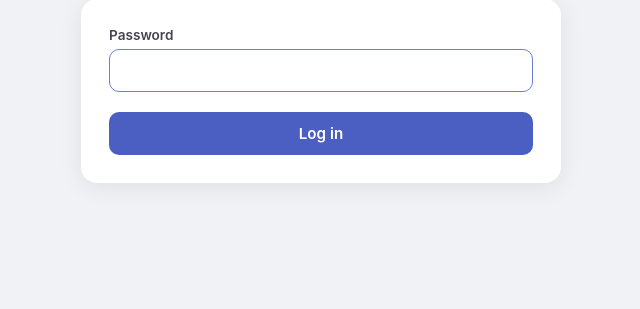
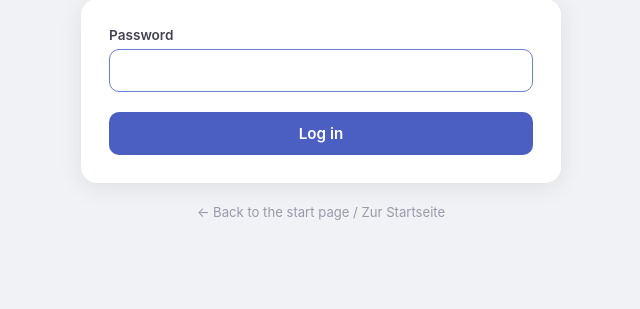
Before and after one commit to joshuamunsch1/TherapyBot, a Flask app: page /admin/login in a window 1280 px wide. Shown: the part 126-435 px from the top of the page, without its empty margins (319-959 px from the left). Run offline with Flask 3, Linux system fonts and the light colour scheme; some libraries are stand-ins or nearby versions.

Commit message:
Add instructor area

```diff
--- a/static/style.css
+++ b/static/style.css
@@ -109,6 +109,14 @@ button.secondary:hover { background: #e2e5ee; }
 
 .error { color: #c0392b; font-size: 0.88rem; }
 
+.page-footer { text-align: center; margin-top: 18px; }
+.page-footer a {
+  color: #99a;
+  font-size: 0.82rem;
+  text-decoration: none;
+}
+.page-footer a:hover { color: #4a5fc1; text-decoration: underline; }
+
 /* ---- chat ---- */
 
 .patient-header {
--- a/templates/admin_login.html
+++ b/templates/admin_login.html
@@ -18,6 +18,10 @@
       {% if error %}<div class="error">{{ error }}</div>{% endif %}
       <button type="submit">Log in</button>
     </form>
+
+    <p class="page-footer">
+      <a href="{{ url_for('index') }}">← Back to the start page / Zur Startseite</a>
+    </p>
   </div>
 </body>
 </html>
--- a/templates/index.html
+++ b/templates/index.html
@@ -49,6 +49,10 @@
         Ausbildung, keine Therapie und keine reale Person.
       </div>
     </div>
+
+    <p class="page-footer">
+      <a href="{{ url_for('admin') }}">Instructor area / Dozierendenbereich</a>
+    </p>
   </div>
 
   <script>
```
